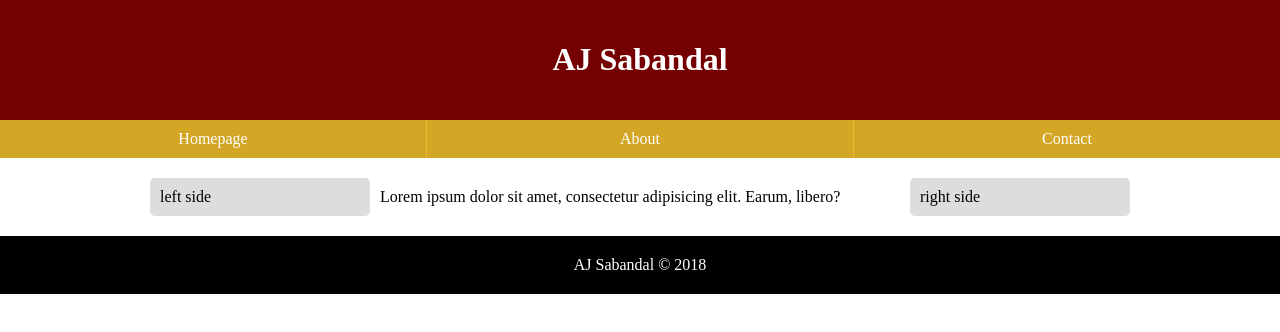
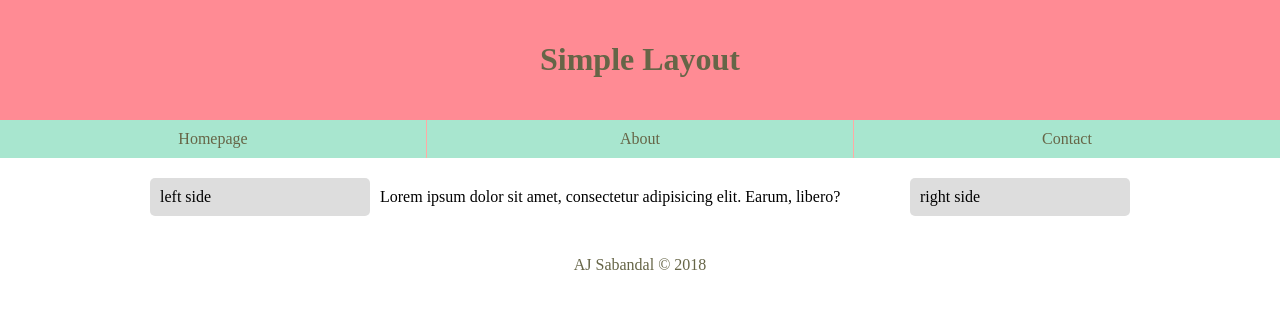
Before and after one commit to ajsabandal/ajsabandal.github.io, a plain HTML site: page index.html in a window 1280 px wide. Drawn offline with Linux system fonts and the light colour scheme.

Commit message:
Changing color palettes

```diff
--- a/index.html
+++ b/index.html
@@ -6,14 +6,14 @@
     <meta name="viewport" content="width=device-width, initial-scale=1.0">
     <meta http-equiv="X-UA-Compatible" content="ie=edge">
     <link rel="stylesheet" href="./styles/base.css">
-    <title>AJ Sabandal</title>
+    <title> AJ SAbandal </title>
 </head>
 
 <body>
     <!-- <Header> -->
     <header>
         <h1>
-            AJ Sabandal
+            Simple Layout
         </h1>
     </header>
     <!-- </Header> -->
--- a/styles/base.css
+++ b/styles/base.css
@@ -1,10 +1,11 @@
 /*
 // Color Theme Palette
-// Dark Red: #740001
-// Red: #ae0001
-// Yellow: #eeba30
-// Dark Yellow: #d3a625
-// Black: #000000
+// Blue: #a8e6cf
+// Light Blue: #dcedc1
+// Very Light Pink: #ffd3b6
+// Light Pink: #ffaaa5
+// Pink: #ff8b94
+// Gary: #666547
 */
 
 /* Default Start */
@@ -31,10 +32,10 @@ nav {
 
 /* Header Start */
 header {
-    background-color: #740001;
+    background-color:#ff8b94;
     padding: 20px;
     text-align: center;
-    color: white;
+    color: #666547;
 }
 /* Header End */
 
@@ -48,19 +49,19 @@ nav a {
     flex: 1;
     text-align: center;
     padding: 10px;
-    color: white;
-    background-color: #d3a625;
+    color: #666547;
+    background-color: #a8e6cf;
 }
 
 nav a:not(:last-child) {
     border-width: 0 1px 0 0;
     border-style: solid;
-    border-color: #eeba30;
+    border-color: #ffaaa5;
 }
 
 nav a:hover,
 nav a:focus {
-    background-color: #eeba30;
+    background-color: #ffd3b6;
 }
 
 /* Navigation End */
@@ -91,9 +92,8 @@ nav a:focus {
 /* Footer Start */
 footer {
     text-align: center;
-    color: white;
+    color: #666547;
     padding: 20px;
-    background-color: black;
 
 }
 /* Footer End */
```
